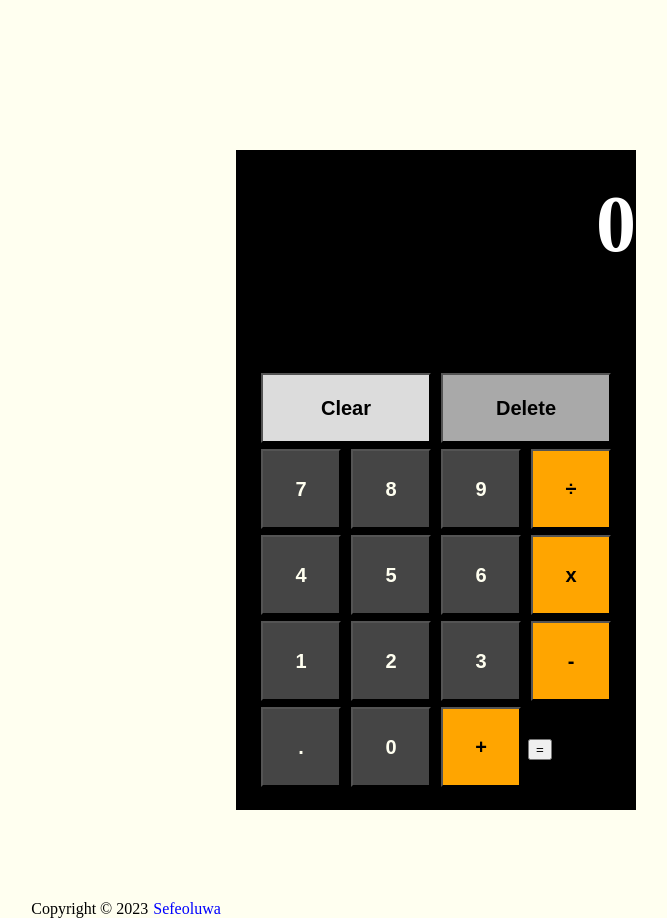
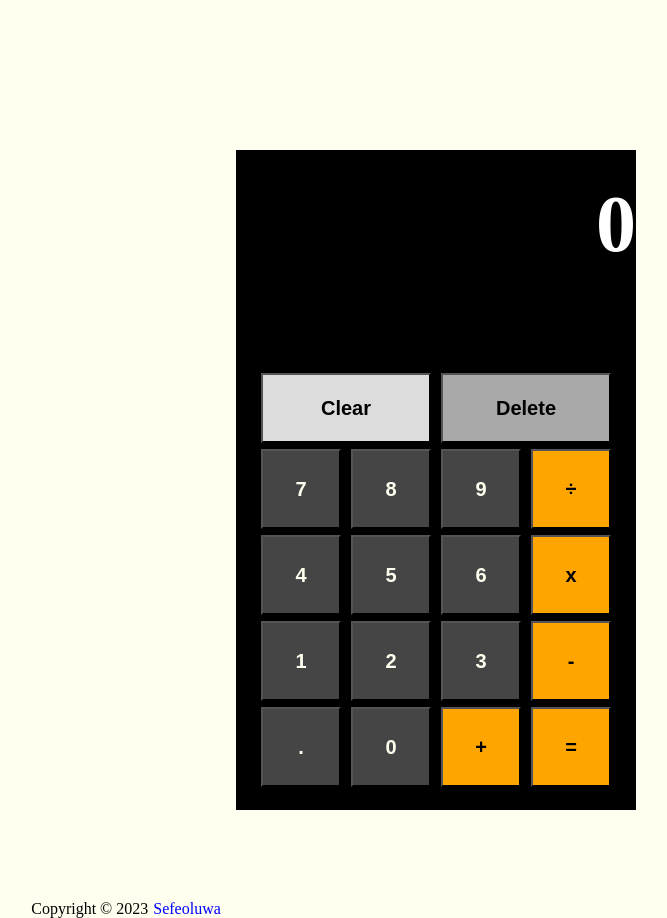
Before and after one commit to sefeoluwa/odin_calculator, a plain HTML site: page index.html in a window 1280 px wide. Shown: the whole page, without its empty margins (514-1181 px from the left). Drawn offline with Linux system fonts and the light colour scheme; a web font is replaced by a local one.

Commit message:
design for equals sign set similar to other keys

```diff
--- a/style.css
+++ b/style.css
@@ -61,6 +61,15 @@
     font-size: 20px;
     font-weight: bolder;
     background-color:  	#A9A9A9;
+}
+
+.equals{
+    margin: 3px;
+    width: 80px;
+    height:80px;
+    font-size: 20px;
+    font-weight: bolder;
+    background-color: #FFA500;
 }
 
 .keys{
```
